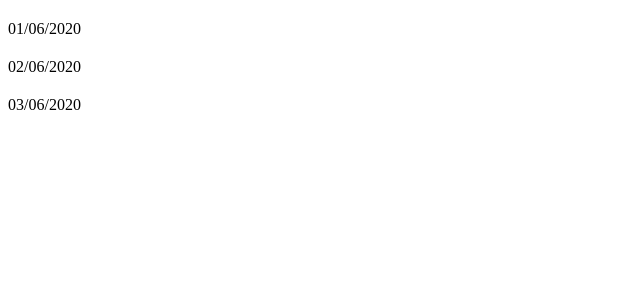
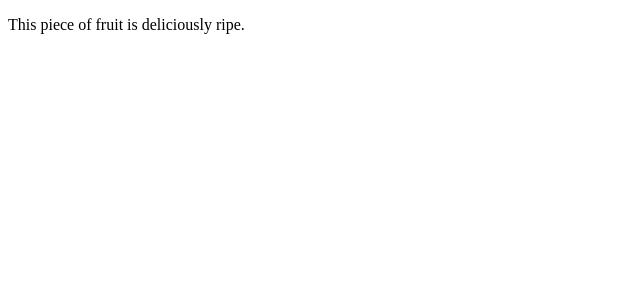
Before and after one commit to DrLouLou/essential_react, a React (Create React App) app: page / in a window 1280 px wide. Shown: the top 300 px of the page, without its empty margins (0-640 px from the left). Built offline with nearby package versions, Linux system fonts and the light colour scheme.

Commit message:
practising state

```diff
--- a/src/index.js
+++ b/src/index.js
@@ -20,7 +20,7 @@ const Chat = ({messageList}) => {
   return (
     <div>
       {messageList.map(
-        message => <Message msg = {message.content} date = {message.date}/>
+        message => <Message msg = {message.msg} date = {message.date}/>
       )}
     </div>
   )
@@ -30,3 +30,31 @@ ReactDOM.render(
   <Chat messageList = {messageList} />,
   document.getElementById("root")
 )
+
+// -----------------------------------------------------------
+
+const Ripe = () =>
+  <div>
+    <p>This piece of fruit is deliciously ripe.</p>
+  </div>
+
+const notRipe = () =>
+  <div>
+    <p>This piece of fruit is not ripe.</p>
+  </div>
+
+class Fruit extends React.Component {
+  state = {
+    ripe : true
+  }
+
+  render() {
+    return (
+      <div>
+        {this.state.ripe? <Ripe/> : <notRipe/>}
+      </div>
+    )
+  }
+}
+
+ReactDOM.render(<Fruit/>, document.getElementById('root'))
```
